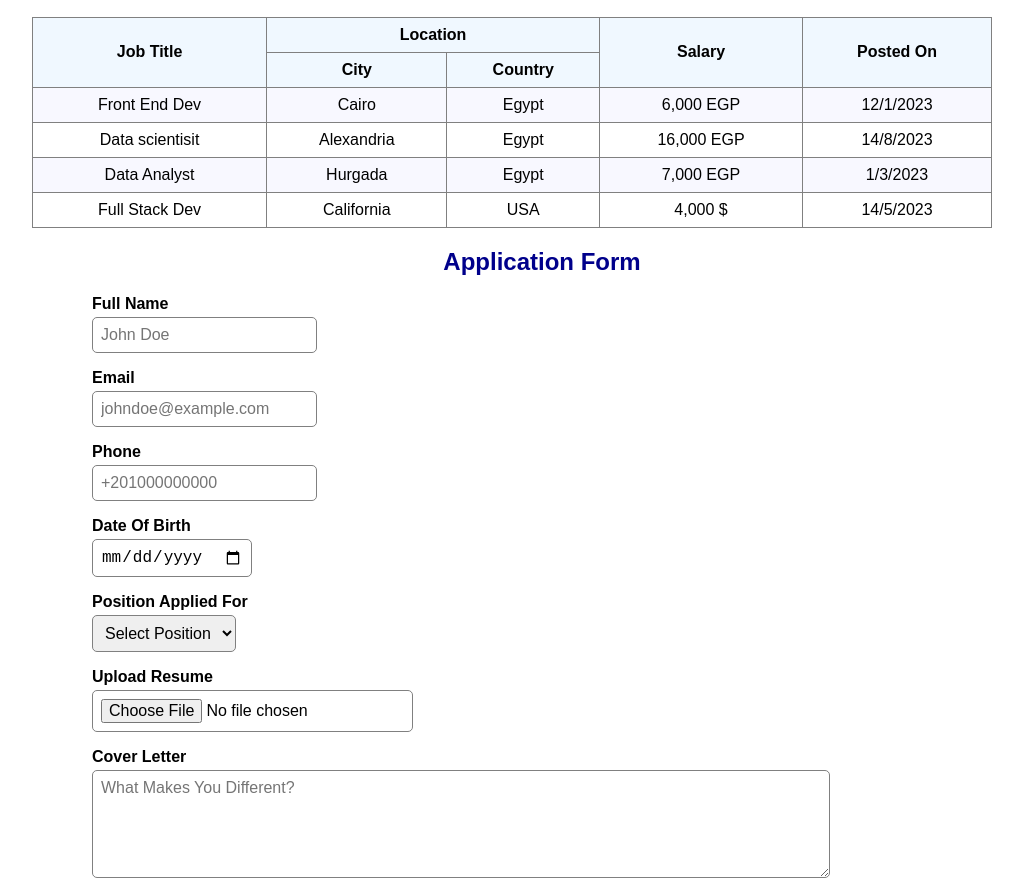
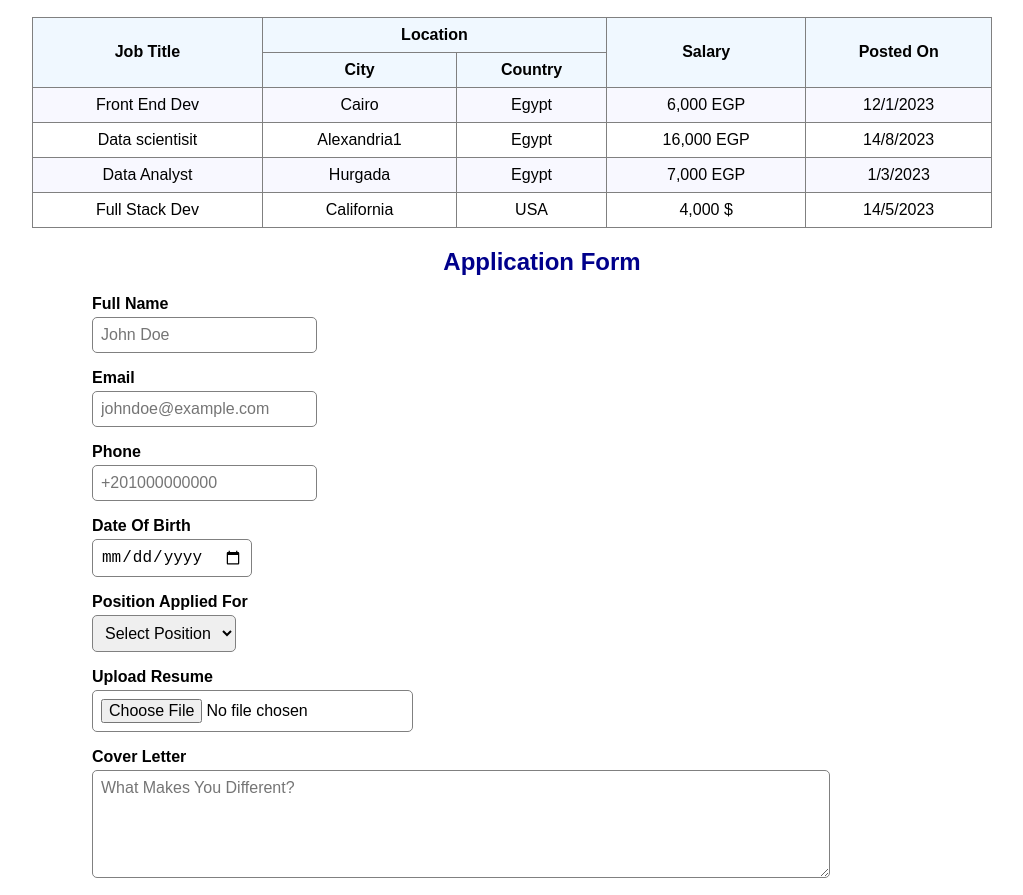
Before and after one commit to M-A14/Only-Elite-resp-live, a plain HTML site: page src/index.html in a window 1280 px wide. Shown: the part 1185-2080 px from the top of the page, without its empty margins (98-1121 px from the left). Drawn offline with Linux system fonts and the light colour scheme.

Commit message:
city fix 1

```diff
--- a/src/index.html
+++ b/src/index.html
@@ -77,7 +77,7 @@
                 </tr>
                 <tr class="j-d-r">
                     <td>Data scientisit</td>
-                    <td>Alexandria</td>
+                    <td>Alexandria1</td>
                     <td>Egypt</td>
                     <td>16,000 EGP</td>
                     <td>14/8/2023</td>
```
